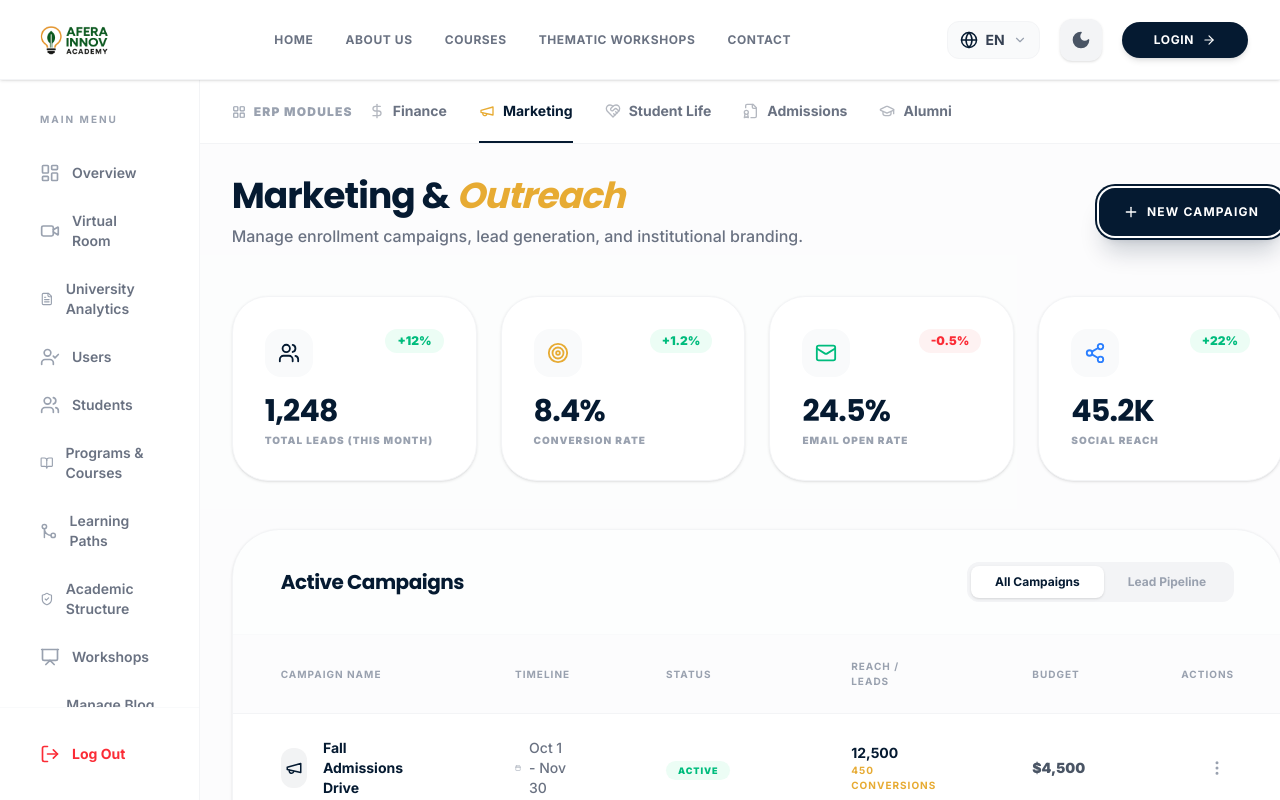
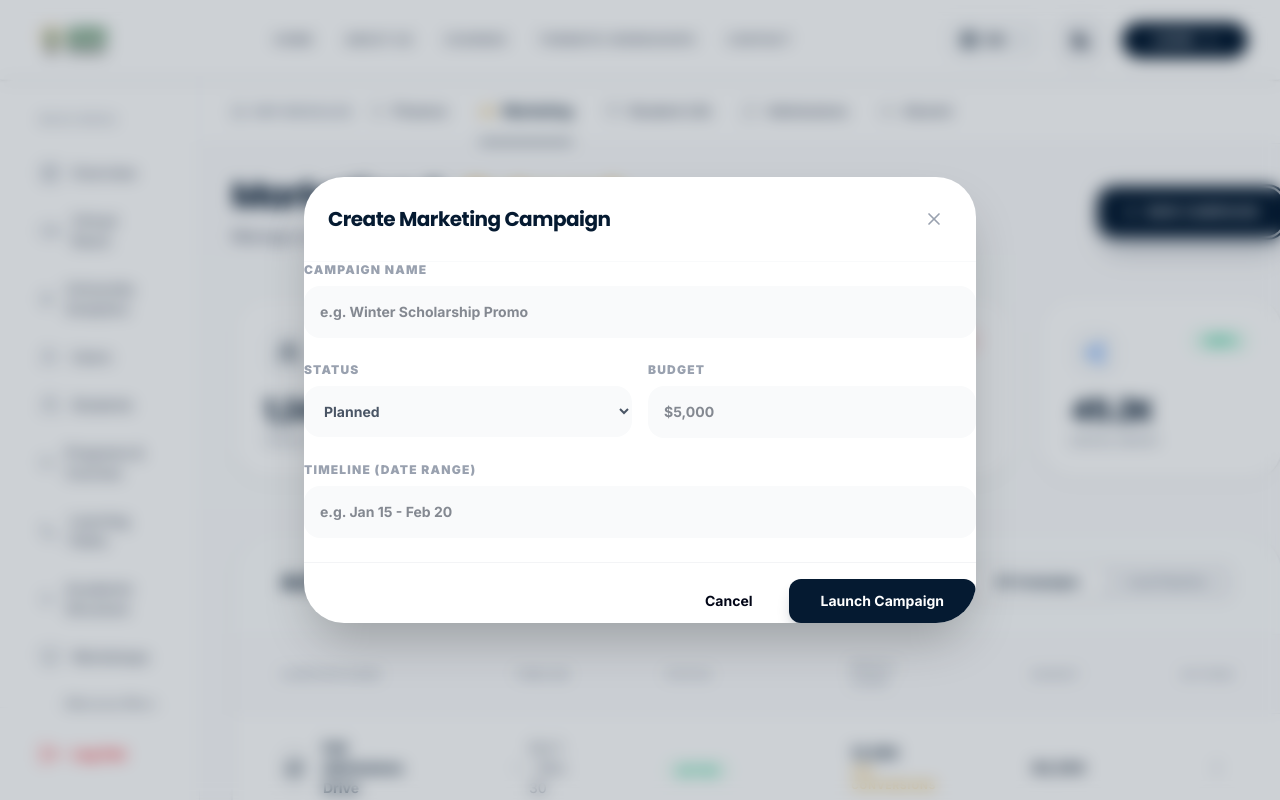
Before and after one commit to Alee24/AFERA, a Next.js app in the folder frontend/: page /en/admin/marketing in a window 1280 px wide. Both pictures are taken after a click on the button "NEW CAMPAIGN". Shown: the top 800 px of the page. Built offline with nearby package versions, Linux system fonts and the light colour scheme; grey boxes are pictures that could not be loaded.

Commit message:
Marketing: Implement fully functional New Campaign form modal

```diff
--- a/frontend/src/app/[lang]/admin/marketing/page.tsx
+++ b/frontend/src/app/[lang]/admin/marketing/page.tsx
@@ -17,6 +17,7 @@ import {
 } from 'lucide-react';
 import { Button } from '@/components/ui/Button';
 import { motion } from 'framer-motion';
+import Modal from '@/components/Modal';
 
 export default function MarketingDashboard() {
   const [activeTab, setActiveTab] = useState('campaigns');
@@ -28,12 +29,36 @@ export default function MarketingDashboard() {
     { label: 'Social Reach', value: '45.2K', change: '+22%', icon: Share2, color: 'text-blue-500' }
   ];
 
-  const campaigns = [
+  const [isModalOpen, setIsModalOpen] = useState(false);
+  const [campaigns, setCampaigns] = useState([
     { id: 1, name: 'Fall Admissions Drive', status: 'Active', reach: '12,500', budget: '$4,500', leads: 450, date: 'Oct 1 - Nov 30' },
     { id: 2, name: 'Executive Masters Promo', status: 'Active', reach: '8,200', budget: '$2,000', leads: 125, date: 'Nov 5 - Dec 15' },
     { id: 3, name: 'Alumni Referral Campaign', status: 'Planned', reach: '---', budget: '$1,000', leads: 0, date: 'Jan 10 - Feb 28' },
     { id: 4, name: 'Summer Engineering Bootcamp', status: 'Completed', reach: '25,000', budget: '$5,000', leads: 850, date: 'Jul 1 - Aug 30' },
-  ];
+  ]);
+
+  const [formData, setFormData] = useState({
+    name: '',
+    status: 'Planned',
+    budget: '',
+    date: ''
+  });
+
+  const handleCreateCampaign = (e: React.FormEvent) => {
+    e.preventDefault();
+    const newCamp = {
+      id: campaigns.length + 1,
+      name: formData.name,
+      status: formData.status,
+      reach: '---',
+      budget: formData.budget || '$0',
+      leads: 0,
+      date: formData.date || 'TBD'
+    };
+    setCampaigns([newCamp, ...campaigns]);
+    setIsModalOpen(false);
+    setFormData({ name: '', status: 'Planned', budget: '', date: '' });
+  };
 
   return (
     <div className="space-y-12 pb-20">
@@ -44,7 +69,7 @@ export default function MarketingDashboard() {
           <p className="text-gray-500 mt-2 font-medium">Manage enrollment campaigns, lead generation, and institutional branding.</p>
         </div>
         <div className="flex space-x-3">
-           <Button className="bg-primary text-white rounded-2xl px-6 h-12 font-bold text-xs uppercase tracking-widest shadow-xl shadow-primary/20 hover:scale-105 transition-all">
+           <Button onClick={() => setIsModalOpen(true)} className="bg-primary text-white rounded-2xl px-6 h-12 font-bold text-xs uppercase tracking-widest shadow-xl shadow-primary/20 hover:scale-105 transition-all">
               <Plus size={16} className="mr-2" /> New Campaign
            </Button>
         </div>
@@ -143,6 +168,65 @@ export default function MarketingDashboard() {
             </table>
          </div>
       </div>
+
+      <Modal isOpen={isModalOpen} onClose={() => setIsModalOpen(false)} title="Create Marketing Campaign">
+        <form onSubmit={handleCreateCampaign} className="space-y-6">
+          <div>
+            <label className="block text-xs font-black text-gray-400 uppercase tracking-widest mb-2">Campaign Name</label>
+            <input
+              required
+              type="text"
+              value={formData.name}
+              onChange={(e) => setFormData({...formData, name: e.target.value})}
+              className="w-full bg-gray-50 dark:bg-slate-800 border-none rounded-2xl px-4 py-4 font-bold text-sm"
+              placeholder="e.g. Winter Scholarship Promo"
+            />
+          </div>
+          <div className="grid grid-cols-2 gap-4">
+            <div>
+              <label className="block text-xs font-black text-gray-400 uppercase tracking-widest mb-2">Status</label>
+              <select
+                value={formData.status}
+                onChange={(e) => setFormData({...formData, status: e.target.value})}
+                className="w-full bg-gray-50 dark:bg-slate-800 border-none rounded-2xl px-4 py-4 font-bold text-sm text-gray-600 dark:text-gray-300"
+              >
+                <option value="Planned">Planned</option>
+                <option value="Active">Active</option>
+                <option value="Completed">Completed</option>
+              </select>
+            </div>
+            <div>
+              <label className="block text-xs font-black text-gray-400 uppercase tracking-widest mb-2">Budget</label>
+              <input
+                type="text"
+                value={formData.budget}
+                onChange={(e) => setFormData({...formData, budget: e.target.value})}
+                className="w-full bg-gray-50 dark:bg-slate-800 border-none rounded-2xl px-4 py-4 font-bold text-sm"
+                placeholder="$5,000"
+              />
+            </div>
+          </div>
+          <div>
+            <label className="block text-xs font-black text-gray-400 uppercase tracking-widest mb-2">Timeline (Date Range)</label>
+            <input
+              required
+              type="text"
+              value={formData.date}
+              onChange={(e) => setFormData({...formData, date: e.target.value})}
+              className="w-full bg-gray-50 dark:bg-slate-800 border-none rounded-2xl px-4 py-4 font-bold text-sm"
+              placeholder="e.g. Jan 15 - Feb 20"
+            />
+          </div>
+          <div className="pt-4 flex justify-end space-x-3 border-t border-gray-100 dark:border-slate-800">
+            <Button type="button" onClick={() => setIsModalOpen(false)} variant="ghost" className="rounded-xl font-bold">
+              Cancel
+            </Button>
+            <Button type="submit" className="bg-primary text-white rounded-xl px-8 font-bold shadow-lg shadow-primary/20">
+              Launch Campaign
+            </Button>
+          </div>
+        </form>
+      </Modal>
     </div>
   );
 }
```
